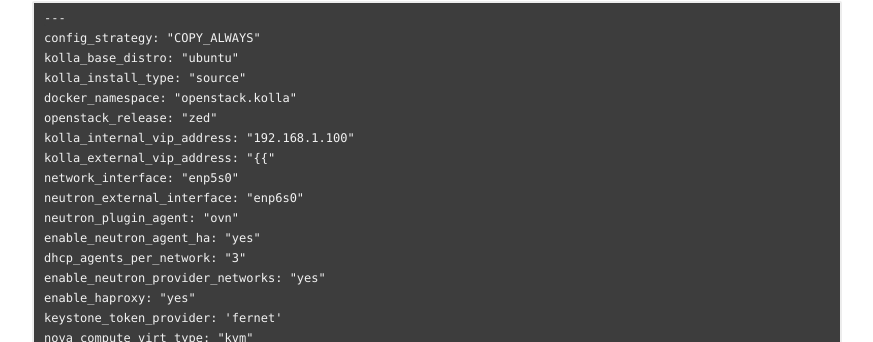
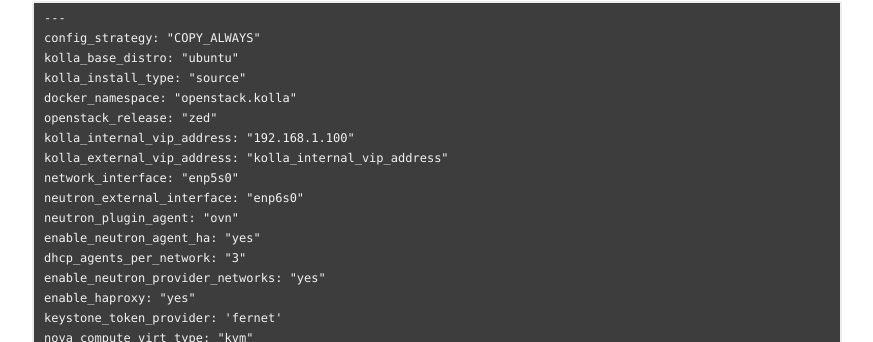
Before and after one commit to satishdotpatel/satishdotpatel.github.io, a Jekyll site: the page built from _posts/2023-07-02-build-multinode-kolla-lab-using-lxd.markdown, in a window 1280 px wide and 1400 px high, scrolled down 4591 px. Shown: the part 249-591 px from the top of the window, without its empty margins (203-1076 px from the left). Built offline with Jekyll 4.4.1, drawn with Linux system fonts in a browser that asks for light colours; comment, search, counter and statistics services are not loaded; some of the changed text lies outside the part shown.

Commit message:
fixing doc

```diff
--- a/_posts/2023-07-02-build-multinode-kolla-lab-using-lxd.markdown
+++ b/_posts/2023-07-02-build-multinode-kolla-lab-using-lxd.markdown
@@ -226,7 +226,7 @@
 docker_namespace: "openstack.kolla"
 openstack_release: "zed"
 kolla_internal_vip_address: "192.168.1.100"
-kolla_external_vip_address: "{{ "{{" .kolla_internal_vip_address }}"
+kolla_external_vip_address: "{{"kolla_internal_vip_address"}}"
 network_interface: "enp5s0"
 neutron_external_interface: "enp6s0"
 neutron_plugin_agent: "ovn"
```
